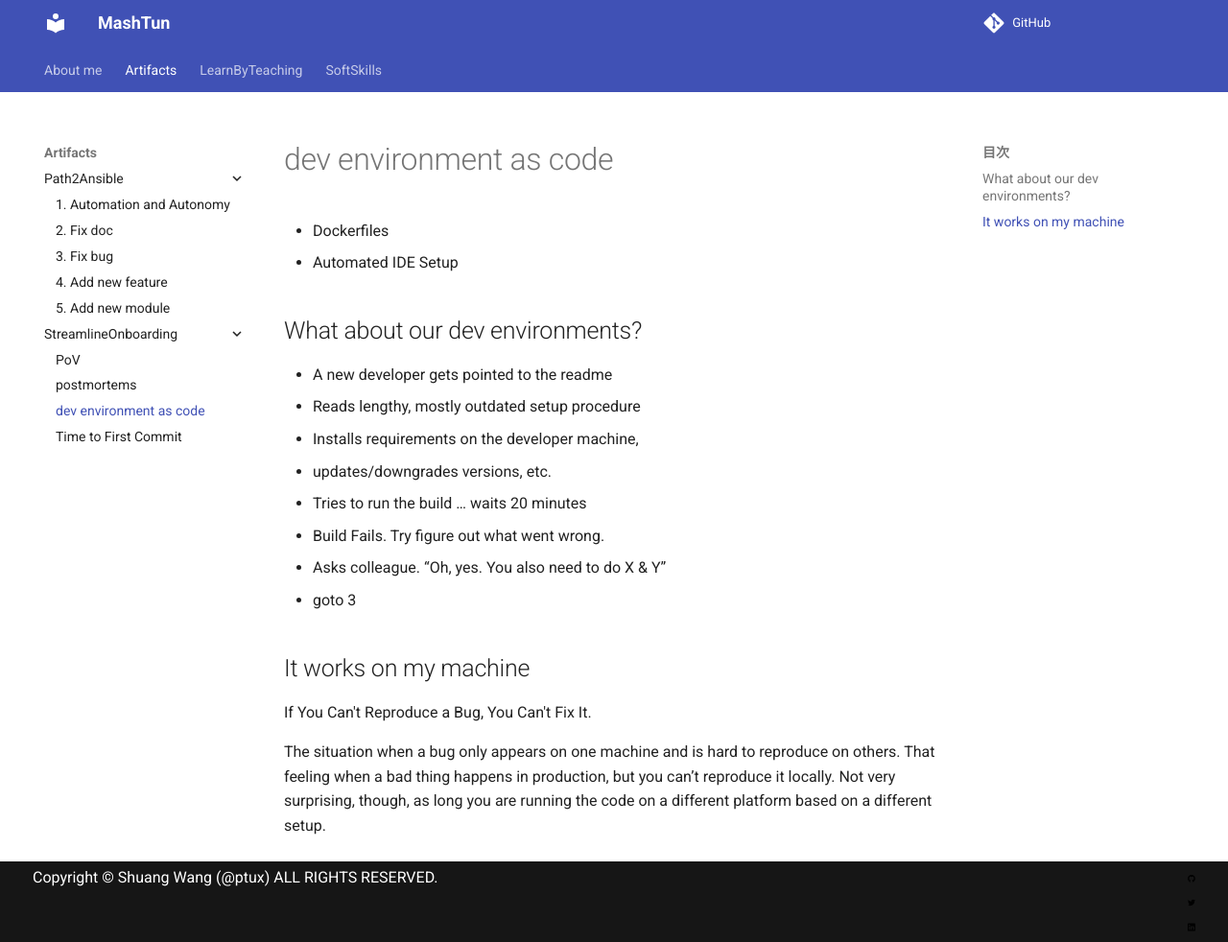
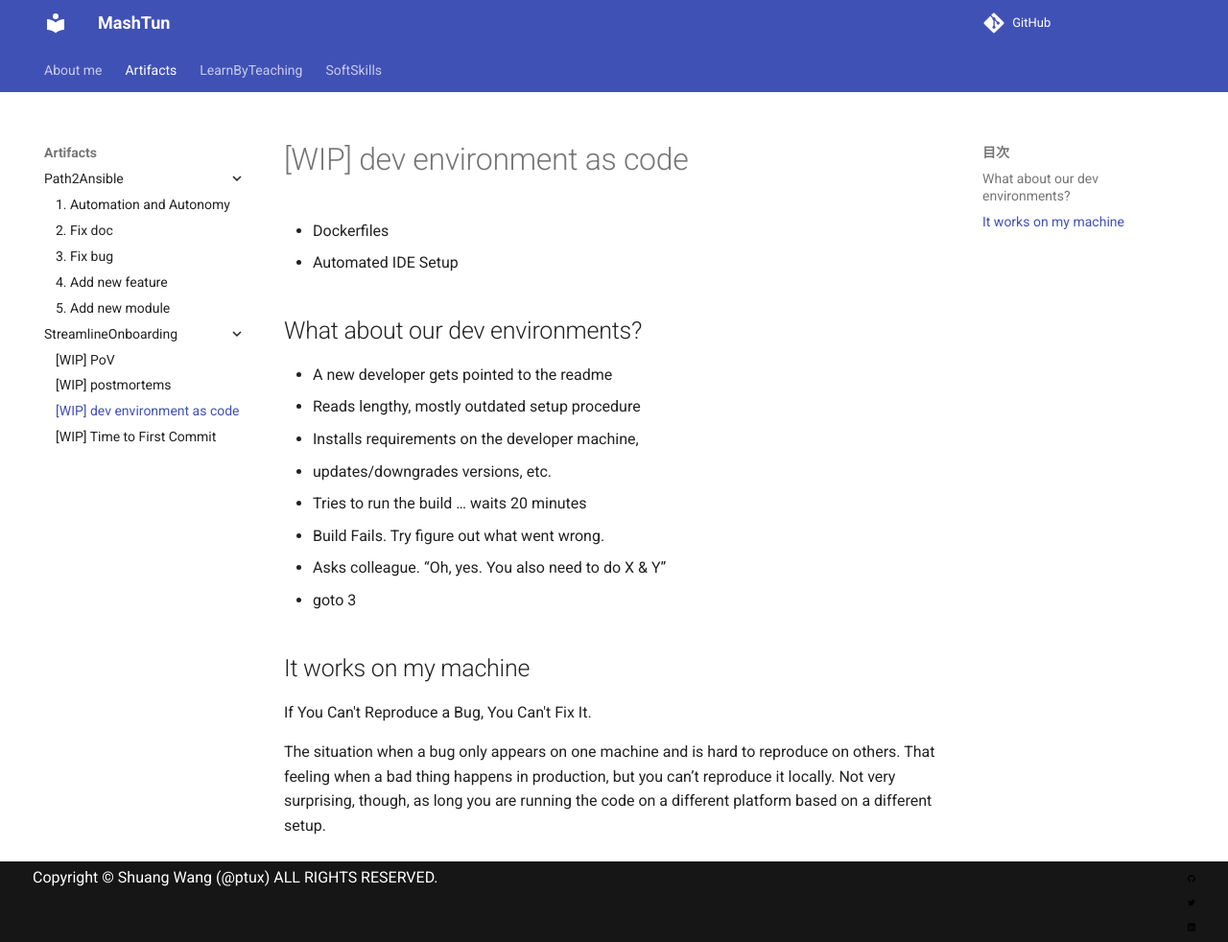
Before and after one commit to ptux/mashtun, an MkDocs documentation site: the page built from docs/Artifacts/StreamlineOnboarding/dev environment as code.md, in a window 1280 px wide and 982 px high. Shown: the whole window at 96% size. Built offline with MkDocs 1.6.1 and Material for MkDocs 9.7.7, drawn with Linux system fonts in a browser that asks for light colours; comment, search, counter and statistics services are not loaded.

Commit message:
add status

```diff
--- a/docs/Artifacts/StreamlineOnboarding/dev environment as code.md
+++ b/docs/Artifacts/StreamlineOnboarding/dev environment as code.md
@@ -1,4 +1,4 @@
-# dev environment as code
+# [WIP] dev environment as code
 
 - Dockerfiles
 - Automated IDE Setup
--- a/docs/Artifacts/StreamlineOnboarding/postmortems.md
+++ b/docs/Artifacts/StreamlineOnboarding/postmortems.md
@@ -1,4 +1,4 @@
-# postmortems
+# [WIP] postmortems
 
 Postmortems (or incident retrospectives) as a library of learning.
 
--- a/docs/Artifacts/StreamlineOnboarding/proof of value.md
+++ b/docs/Artifacts/StreamlineOnboarding/proof of value.md
@@ -1,4 +1,4 @@
-# PoV
+# [WIP] PoV
 
 PoVは「Proof of Value」の略語であり、直訳すると価値の証明の意味になります。
 
--- a/docs/Artifacts/StreamlineOnboarding/time to first commit.md
+++ b/docs/Artifacts/StreamlineOnboarding/time to first commit.md
@@ -1,4 +1,4 @@
-# Time to First Commit
+# [WIP] Time to First Commit
 
 It’s the time it takes
 from when The New Person turn on PC
```
